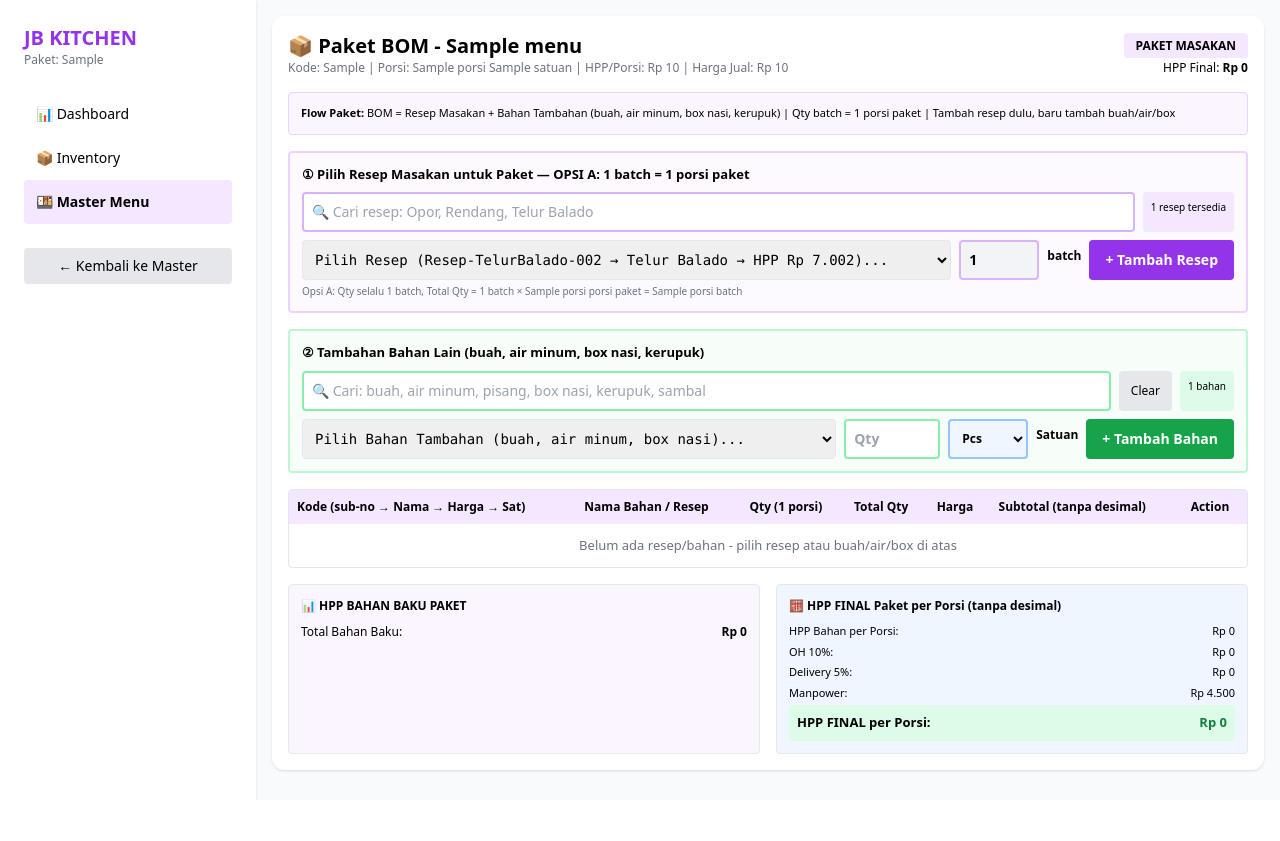
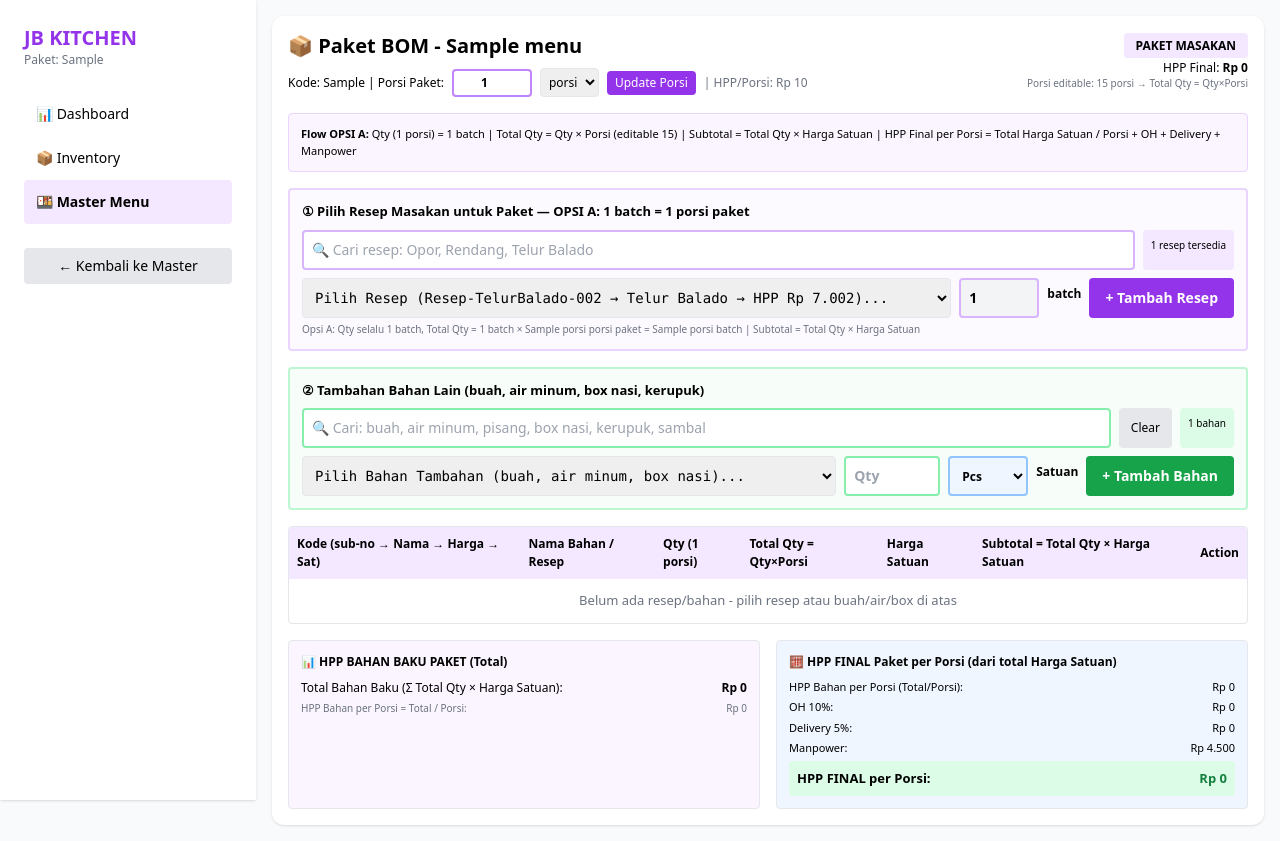
Before and after one commit to mrhdigitalhub/jbkitchenmrh, a FastAPI app: template app/templates/paket_bom.html in a window 1280 px wide. Before the commit the page ends 800 px from the top, so only its background shows below. Run offline with FastAPI, Linux system fonts and the light colour scheme; the template is opened without the code that fills it: most values are stand-ins (such as "Sample title", 1, 10 or a date in 2020); data that the repository does not hold is empty; some libraries are stand-ins or nearby versions.

Commit message:
fix: OPSI A editable porsi 15 - Total Qty=Qty×Porsi - Subtotal=TotalQty×HargaSatuan - Harga->Harga Satuan - HPP Final dari total Harga Satuan

```diff
--- a/app/main.py
+++ b/app/main.py
@@ -530,6 +530,24 @@ async def add_resep_paket(menu_id: str, request: Request):
     except Exception as e:
         print("add paket error",e); raise HTTPException(500,f"Gagal tambah paket: {e}")
 
+@app.post("/api/menu/{menu_id}/porsi")
+async def update_porsi(menu_id: str, request: Request):
+    body=await request.json()
+    porsi=float(body.get("porsi",1) or 1)
+    if porsi<=0: porsi=1
+    satuan=body.get("satuan","porsi")
+    if not supabase: raise HTTPException(500,"No supabase")
+    try:
+        supabase.table("menu_master").update({"porsi":porsi,"satuan":satuan}).eq("id",menu_id).execute()
+        total,_=hitung_total_hpp(menu_id)
+        # hitung ulang dengan porsi baru
+        calc=hitung_hpp_final(total,porsi)
+        hpp_final=calc["hpp_final_per_porsi"]
+        supabase.table("menu_master").update({"hpp":hpp_final}).eq("id",menu_id).execute()
+        return {"ok":True,"porsi":porsi,"satuan":satuan,"hpp_final":hpp_final,"calc":calc}
+    except Exception as e:
+        print("update porsi error",e); raise HTTPException(500,str(e))
+
 @app.delete("/api/resep/{resep_id}")
 async def delete_resep(resep_id: str):
     if not supabase: raise HTTPException(500,"No supabase")
--- a/app/templates/paket_bom.html
+++ b/app/templates/paket_bom.html
@@ -12,11 +12,19 @@
 </nav>
 <main class="flex-1 p-4 overflow-y-auto">
 <div class="bg-white rounded-xl shadow p-4">
-<div class="flex justify-between items-center mb-4">
-<div><h1 class="text-xl font-bold">📦 Paket BOM - {{menu.nama_menu}}</h1><p class="text-xs text-gray-500">Kode: {{menu.kode_menu}} | Porsi: {{menu.porsi}} {{menu.satuan}} | HPP/Porsi: Rp {{'{:,.0f}'.format(menu.hpp or 0)}} | Harga Jual: Rp {{'{:,.0f}'.format(menu.harga_jual or 0)}}</p></div>
-<div class="text-right"><span class="bg-purple-100 px-3 py-1 rounded text-xs font-bold">PAKET MASAKAN</span><div class="text-xs mt-1">HPP Final: <span id="hppFinalHeader" class="font-bold">Rp 0</span></div></div>
+<div class="flex justify-between items-start mb-4 gap-4">
+<div class="flex-1"><h1 class="text-xl font-bold">📦 Paket BOM - {{menu.nama_menu}}</h1>
+<div class="flex items-center gap-2 mt-2 text-xs">
+<span>Kode: {{menu.kode_menu}} | Porsi Paket:</span>
+<input id="porsiInput" type="number" value="{{menu.porsi or 1}}" min="1" step="1" class="border-2 border-purple-400 p-1 rounded w-20 font-bold text-center" onchange="updatePorsi()">
+<select id="satuanInputPorsi" class="border p-1 rounded text-xs"><option value="porsi" {% if menu.satuan=='porsi' %}selected{% endif %}>porsi</option><option value="box" {% if menu.satuan=='box' %}selected{% endif %}>box</option><option value="pax" {% if menu.satuan=='pax' %}selected{% endif %}>pax</option></select>
+<button onclick="updatePorsi()" class="bg-purple-600 text-white px-2 py-1 rounded text-xs">Update Porsi</button>
+<span class="text-gray-500">| HPP/Porsi: Rp {{'{:,.0f}'.format(menu.hpp or 0)}}</span>
 </div>
-<div class="bg-purple-50 p-3 rounded border border-purple-200 mb-4 text-[11px]"><b>Flow Paket:</b> BOM = Resep Masakan + Bahan Tambahan (buah, air minum, box nasi, kerupuk) | Qty batch = 1 porsi paket | Tambah resep dulu, baru tambah buah/air/box</div>
+</div>
+<div class="text-right"><span class="bg-purple-100 px-3 py-1 rounded text-xs font-bold">PAKET MASAKAN</span><div class="text-xs mt-1">HPP Final: <span id="hppFinalHeader" class="font-bold">Rp 0</span></div><div class="text-[10px] text-gray-500">Porsi editable: 15 porsi → Total Qty = Qty×Porsi</div></div>
+</div>
+<div class="bg-purple-50 p-3 rounded border border-purple-200 mb-4 text-[11px]"><b>Flow OPSI A:</b> Qty (1 porsi) = 1 batch | Total Qty = Qty × Porsi (editable 15) | Subtotal = Total Qty × Harga Satuan | HPP Final per Porsi = Total Harga Satuan / Porsi + OH + Delivery + Manpower</div>
 
 <!-- SECTION 1: PILIH RESEP -->
 <div class="mb-4 bg-purple-50/50 border-2 border-purple-200 rounded p-3">
@@ -31,7 +39,7 @@
 <input type="number" id="resepQty" placeholder="Qty" step="1" class="border-2 border-purple-300 p-2 rounded text-sm w-20 font-bold bg-gray-100" value="1" readonly title="Opsi A: 1 batch per porsi paket"><span class="py-2 text-xs font-bold">batch</span>
 <button onclick="addResepToPaket()" class="bg-purple-600 text-white px-4 py-2 rounded text-sm font-bold">+ Tambah Resep</button>
 </div>
-<div class="text-[10px] text-gray-500 mt-1">Opsi A: Qty selalu 1 batch, Total Qty = 1 batch × {{menu.porsi or 15}} porsi paket = {{menu.porsi or 15}} batch</div>
+<div class="text-[10px] text-gray-500 mt-1">Opsi A: Qty selalu 1 batch, Total Qty = 1 batch × <span id="porsiLabel">{{menu.porsi or 15}}</span> porsi paket = <span id="porsiLabel2">{{menu.porsi or 15}}</span> batch | Subtotal = Total Qty × Harga Satuan</div>
 </div>
 
 <!-- SECTION 2: BAHAN TAMBAHAN BUAH, AIR, BOX -->
@@ -57,18 +65,19 @@
 
 <!-- TABEL BOM PAKET ONLY -->
 <div class="bg-white rounded border overflow-hidden">
-<table class="w-full text-[13px]"><thead class="bg-purple-100 text-[12px]"><tr class="text-left"><th class="p-2">Kode (sub-no → Nama → Harga → Sat)</th><th class="p-2">Nama Bahan / Resep</th><th class="p-2">Qty (1 porsi)</th><th class="p-2">Total Qty</th><th class="p-2">Harga</th><th class="p-2">Subtotal (tanpa desimal)</th><th class="p-2">Action</th></tr></thead><tbody id="bomBody"><tr><td colspan="7" class="p-3 text-center">Loading...</td></tr></tbody></table>
+<table class="w-full text-[13px]"><thead class="bg-purple-100 text-[12px]"><tr class="text-left"><th class="p-2">Kode (sub-no → Nama → Harga → Sat)</th><th class="p-2">Nama Bahan / Resep</th><th class="p-2">Qty (1 porsi)</th><th class="p-2">Total Qty = Qty×Porsi</th><th class="p-2">Harga Satuan</th><th class="p-2">Subtotal = Total Qty × Harga Satuan</th><th class="p-2">Action</th></tr></thead><tbody id="bomBody"><tr><td colspan="7" class="p-3 text-center">Loading...</td></tr></tbody></table>
 </div>
 <div class="grid grid-cols-2 gap-4 mt-4">
-<div class="bg-purple-50 p-3 rounded border"><h4 class="font-bold text-[12px] mb-2">📊 HPP BAHAN BAKU PAKET</h4><div class="text-[12px]"><div class="flex justify-between"><span>Total Bahan Baku:</span><span id="totalBahan" class="font-bold">Rp 0</span></div></div></div>
-<div class="bg-blue-50 p-3 rounded border"><h4 class="font-bold text-[12px] mb-2">🧮 HPP FINAL Paket per Porsi (tanpa desimal)</h4><div class="text-[11px] space-y-1"><div class="flex justify-between"><span>HPP Bahan per Porsi:</span><span id="hppBahan">Rp 0</span></div><div class="flex justify-between"><span>OH 10%:</span><span id="hppOH">Rp 0</span></div><div class="flex justify-between"><span>Delivery 5%:</span><span id="hppDel">Rp 0</span></div><div class="flex justify-between"><span>Manpower:</span><span id="hppMP">Rp 4.500</span></div><div class="flex justify-between font-bold text-[13px] bg-green-100 p-2 rounded mt-2"><span>HPP FINAL per Porsi:</span><span id="hppFinal" class="text-green-700">Rp 0</span></div></div></div>
+<div class="bg-purple-50 p-3 rounded border"><h4 class="font-bold text-[12px] mb-2">📊 HPP BAHAN BAKU PAKET (Total)</h4><div class="text-[12px]"><div class="flex justify-between"><span>Total Bahan Baku (Σ Total Qty × Harga Satuan):</span><span id="totalBahan" class="font-bold">Rp 0</span></div><div class="flex justify-between text-[10px] text-gray-500 mt-1"><span>HPP Bahan per Porsi = Total / Porsi:</span><span id="totalBahanPerPorsi">Rp 0</span></div></div></div>
+<div class="bg-blue-50 p-3 rounded border"><h4 class="font-bold text-[12px] mb-2">🧮 HPP FINAL Paket per Porsi (dari total Harga Satuan)</h4><div class="text-[11px] space-y-1"><div class="flex justify-between"><span>HPP Bahan per Porsi (Total/Porsi):</span><span id="hppBahan">Rp 0</span></div><div class="flex justify-between"><span>OH 10%:</span><span id="hppOH">Rp 0</span></div><div class="flex justify-between"><span>Delivery 5%:</span><span id="hppDel">Rp 0</span></div><div class="flex justify-between"><span>Manpower:</span><span id="hppMP">Rp 4.500</span></div><div class="flex justify-between font-bold text-[13px] bg-green-100 p-2 rounded mt-2"><span>HPP FINAL per Porsi:</span><span id="hppFinal" class="text-green-700">Rp 0</span></div></div></div>
 </div>
 </div>
 </main>
 </div>
 <script>
 const MENU_ID="{{menu.id}}";
-let IS_ADDING=false; // ANTI-DOUBLE CLICK
+let CURRENT_PORSI=parseFloat("{{menu.porsi or 1}}")||1;
+let IS_ADDING=false;
 let BOM_CACHE=null;
 function fmtQty(v){let s=Number(v).toFixed(3);s=s.replace(/\.?0+$/,'');return s||'0';}
 function fmtRp(v){return 'Rp '+Math.round(Number(v||0)).toLocaleString('id-ID');}
@@ -85,22 +94,51 @@ function onBahanChange(){
   document.getElementById('bahanSatuanLabel').textContent=opt.dataset.satuan||'Pcs'; document.getElementById('bahanSatuan').value=opt.dataset.satuan||'Pcs';
   const p=document.getElementById('bahanPreview'); p.classList.remove('hidden'); p.innerHTML=`${opt.dataset.sub||''}-${opt.dataset.no||''} → ${opt.dataset.namaori||''} → ${fmtRp(opt.dataset.harga)} → ${opt.dataset.satuan||''}`;
 }
+async function updatePorsi(){
+  const p=parseFloat(document.getElementById('porsiInput').value)||1;
+  const s=document.getElementById('satuanInputPorsi').value||'porsi';
+  if(p<=0){alert('Porsi minimal 1');return;}
+  try{
+    const res=await fetch(`/api/menu/${MENU_ID}/porsi`,{method:'POST',headers:{'Content-Type':'application/json'},body:JSON.stringify({porsi:p,satuan:s})});
+    const d=await res.json(); if(!res.ok){alert(d.detail||'Gagal update porsi');return;}
+    CURRENT_PORSI=p;
+    document.getElementById('porsiLabel').textContent=p;
+    document.getElementById('porsiLabel2').textContent=p;
+    BOM_CACHE=null; await loadBOM(true);
+  }catch(e){alert(e.message);}
+}
 function renderBOM(data){
   const tbody=document.getElementById('bomBody'); let total=0; let html='';
   const items=data.items||[];
+  const porsi=data.porsi||CURRENT_PORSI||1;
+  CURRENT_PORSI=porsi;
+  document.getElementById('porsiInput').value=porsi;
   if(items.length===0){ html='<tr><td colspan="7" class="p-3 text-center text-gray-500">Belum ada resep/bahan - pilih resep atau buah/air/box di atas</td></tr>'; }
   else{
     items.forEach(item=>{
-      const qty=parseFloat(item.qty_need||0); const totalQty=parseFloat(item.total_qty||0)||qty; const sub=parseFloat(item.subtotal||0); const subPer=parseFloat(item.subtotal_per_porsi||0); total+=sub;
+      const qty=parseFloat(item.qty_need||0); const totalQty=parseFloat(item.total_qty||0)||qty*porsi; const sub=parseFloat(item.subtotal||0); const subPer=parseFloat(item.subtotal_per_porsi||0); total+=sub;
       let label=''; let kodeDisplay=item.kode_bahan||'';
       if(item.tipe==='paket'){ label='<span class="bg-purple-100 px-1 rounded text-[9px]">PAKET RESEP</span>'; }
       else if(item.tipe==='paket_bahan'){ label='<span class="bg-green-100 px-1 rounded text-[9px]">PAKET BAHAN</span>'; }
       else{ label='<span class="bg-orange-100 px-1 rounded text-[9px]">RESEP</span>'; }
-      html+=`<tr class="border-t"><td class="p-2 font-mono text-[11px]">${label}<br>${kodeDisplay}</td><td class="p-2 text-[13px] capitalize">${item.nama_bahan||''}<br><span class="text-[10px] text-gray-500">Stock: ${item.stock_qty||0} ${item.satuan||''}</span></td><td class="p-2 font-bold text-[13px]">${fmtQty(qty)} ${item.satuan_input||item.satuan||''}</td><td class="p-2 font-bold text-blue-600 text-[13px]">${fmtQty(totalQty)} ${item.satuan||''}</td><td class="p-2 text-[13px]">${fmtRp(item.harga)}/${item.satuan||''}</td><td class="p-2 font-bold text-[13px]">${fmtRp(sub)}<br><span class="text-[10px] text-gray-500">${fmtRp(subPer)}/porsi</span></td><td class="p-2"><button onclick="deleteBOM('${item.id}')" class="bg-red-100 px-2 py-1 rounded text-[11px]">🗑️</button></td></tr>`;
+      html+=`<tr class="border-t"><td class="p-2 font-mono text-[11px]">${label}<br>${kodeDisplay}</td><td class="p-2 text-[13px] capitalize">${item.nama_bahan||''}<br><span class="text-[10px] text-gray-500">Stock: ${item.stock_qty||0} ${item.satuan||''}</span></td><td class="p-2 font-bold text-[13px]">${fmtQty(qty)} ${item.satuan_input||item.satuan||''}</td><td class="p-2 font-bold text-blue-600 text-[13px]">${fmtQty(totalQty)} ${item.satuan||''} <span class="text-[9px] text-gray-400">(${fmtQty(qty)}×${fmtQty(porsi)})</span></td><td class="p-2 text-[13px]">${fmtRp(item.harga)}/${item.satuan||''}</td><td class="p-2 font-bold text-[13px]">${fmtRp(sub)}<br><span class="text-[10px] text-gray-500">${fmtRp(subPer)}/porsi = ${fmtQty(totalQty)}×${fmtRp(item.harga)}</span></td><td class="p-2"><button onclick="deleteBOM('${item.id}')" class="bg-red-100 px-2 py-1 rounded text-[11px]">🗑️</button></td></tr>`;
     });
   }
-  tbody.innerHTML=html; document.getElementById('totalBahan').textContent=fmtRp(total);
-  const calc=data.hpp_calc; if(calc){ document.getElementById('hppBahan').textContent=fmtRp(calc.hpp_bahan_per_porsi); document.getElementById('hppOH').textContent=fmtRp(calc.oh_cost); document.getElementById('hppDel').textContent=fmtRp(calc.delivery_cost); document.getElementById('hppMP').textContent=fmtRp(calc.manpower_per_porsi); document.getElementById('hppFinal').textContent=fmtRp(calc.hpp_final_per_porsi); document.getElementById('hppFinalHeader').textContent=fmtRp(calc.hpp_final_per_porsi); }
+  tbody.innerHTML=html;
+  // Total Bahan Baku = Σ Subtotal = Σ Total Qty × Harga Satuan
+  document.getElementById('totalBahan').textContent=fmtRp(total);
+  const calc=data.hpp_calc;
+  if(calc){
+    // HPP Final dari total kolom Harga Satuan: HPP Bahan per Porsi = Total / Porsi
+    const hppBahanPerPorsi = total / Math.max(porsi,1);
+    document.getElementById('totalBahanPerPorsi').textContent=fmtRp(hppBahanPerPorsi) + ` (${fmtRp(total)}/${fmtQty(porsi)} porsi)`;
+    document.getElementById('hppBahan').textContent=fmtRp(calc.hpp_bahan_per_porsi || hppBahanPerPorsi);
+    document.getElementById('hppOH').textContent=fmtRp(calc.oh_cost);
+    document.getElementById('hppDel').textContent=fmtRp(calc.delivery_cost);
+    document.getElementById('hppMP').textContent=fmtRp(calc.manpower_per_porsi);
+    document.getElementById('hppFinal').textContent=fmtRp(calc.hpp_final_per_porsi);
+    document.getElementById('hppFinalHeader').textContent=fmtRp(calc.hpp_final_per_porsi);
+  }
   BOM_CACHE=data;
 }
 async function loadBOM(force=false){
@@ -113,18 +151,18 @@ async function loadBOM(force=false){
   }catch(e){ document.getElementById('bomBody').innerHTML=`<tr><td colspan="7" class="p-3 text-center text-red-500">Error ${e.message}</td></tr>`; }
 }
 async function addResepToPaket(){
-  if(IS_ADDING) return; // ANTI DOUBLE
-  const sel=document.getElementById('resepSelect'); const id=sel.value; const qty=parseFloat(document.getElementById('resepQty').value)||0;
+  if(IS_ADDING) return;
+  const sel=document.getElementById('resepSelect'); const id=sel.value; const qty=parseFloat(document.getElementById('resepQty').value)||1;
   if(!id){alert('Pilih resep dulu');return;} if(!qty||qty<=0){alert('Isi Qty batch');return;}
-  IS_ADDING=true; const btn=event?.target || document.querySelector('button[onclick="addResepToPaket()"]'); if(btn){btn.disabled=true; btn.textContent='⏳ Menambahkan...';}
-  try{ const res=await fetch(`/api/menu/${MENU_ID}/resep/add-paket`,{method:'POST',headers:{'Content-Type':'application/json'},body:JSON.stringify({paket_menu_id:id,qty_need:qty})}); const d=await res.json(); if(!res.ok){alert(d.detail||'Gagal');return;} if(d.dedup){alert('Bahan/Resep ini sudah ada - skip double');} sel.selectedIndex=0; BOM_CACHE=null; await loadBOM(true); }catch(e){alert(e.message);} finally{IS_ADDING=false; if(btn){btn.disabled=false; btn.textContent='+ Tambah Resep';}}
+  IS_ADDING=true; const btn=document.querySelector('button[onclick="addResepToPaket()"]'); if(btn){btn.disabled=true; btn.textContent='⏳ Menambahkan...';}
+  try{ const res=await fetch(`/api/menu/${MENU_ID}/resep/add-paket`,{method:'POST',headers:{'Content-Type':'application/json'},body:JSON.stringify({paket_menu_id:id,qty_need:1})}); const d=await res.json(); if(!res.ok){alert(d.detail||'Gagal');return;} if(d.dedup){alert('Resep sudah ada - skip double');} sel.selectedIndex=0; BOM_CACHE=null; await loadBOM(true); }catch(e){alert(e.message);} finally{IS_ADDING=false; if(btn){btn.disabled=false; btn.textContent='+ Tambah Resep';}}
 }
 async function addBahanToPaket(){
-  if(IS_ADDING) return; // ANTI DOUBLE - fix Air Minum double di screenshot
+  if(IS_ADDING) return;
   const sel=document.getElementById('bahanSelect'); const id=sel.value; const qty=parseFloat(document.getElementById('bahanQty').value)||0; const satuan=document.getElementById('bahanSatuan').value||'Pcs';
-  if(!id){alert('Pilih bahan tambahan dulu: buah, air minum, box');return;} if(!qty||qty<=0){alert('Isi Qty');return;}
+  if(!id){alert('Pilih bahan tambahan dulu');return;} if(!qty||qty<=0){alert('Isi Qty');return;}
   IS_ADDING=true; const btn=document.querySelector('button[onclick="addBahanToPaket()"]'); if(btn){btn.disabled=true; btn.textContent='⏳ Menambahkan...';}
-  try{ const res=await fetch(`/api/menu/${MENU_ID}/resep/add`,{method:'POST',headers:{'Content-Type':'application/json'},body:JSON.stringify({bahan_id:id,qty_need:qty,satuan_input:satuan,tipe:'paket'})}); const d=await res.json(); if(!res.ok){alert(d.detail||'Gagal');return;} if(d.dedup){alert('Sudah ada '+ (sel.options[sel.selectedIndex]?.dataset?.namaori||'bahan ini') +' - skip double klik');} document.getElementById('bahanQty').value=''; sel.selectedIndex=0; document.getElementById('bahanPreview').classList.add('hidden'); BOM_CACHE=null; await loadBOM(true); }catch(e){alert(e.message);} finally{IS_ADDING=false; if(btn){btn.disabled=false; btn.textContent='+ Tambah Bahan';}}
+  try{ const res=await fetch(`/api/menu/${MENU_ID}/resep/add`,{method:'POST',headers:{'Content-Type':'application/json'},body:JSON.stringify({bahan_id:id,qty_need:qty,satuan_input:satuan,tipe:'paket'})}); const d=await res.json(); if(!res.ok){alert(d.detail||'Gagal');return;} if(d.dedup){alert('Sudah ada '+ (sel.options[sel.selectedIndex]?.dataset?.namaori||'bahan ini') +' - skip double');} document.getElementById('bahanQty').value=''; sel.selectedIndex=0; document.getElementById('bahanPreview').classList.add('hidden'); BOM_CACHE=null; await loadBOM(true); }catch(e){alert(e.message);} finally{IS_ADDING=false; if(btn){btn.disabled=false; btn.textContent='+ Tambah Bahan';}}
 }
 async function deleteBOM(id){ if(!confirm('Hapus?')) return; if(IS_ADDING) return; IS_ADDING=true; try{await fetch(`/api/resep/${id}`,{method:'DELETE'}); BOM_CACHE=null; await loadBOM(true);}finally{IS_ADDING=false;} }
 loadBOM(true);
```
